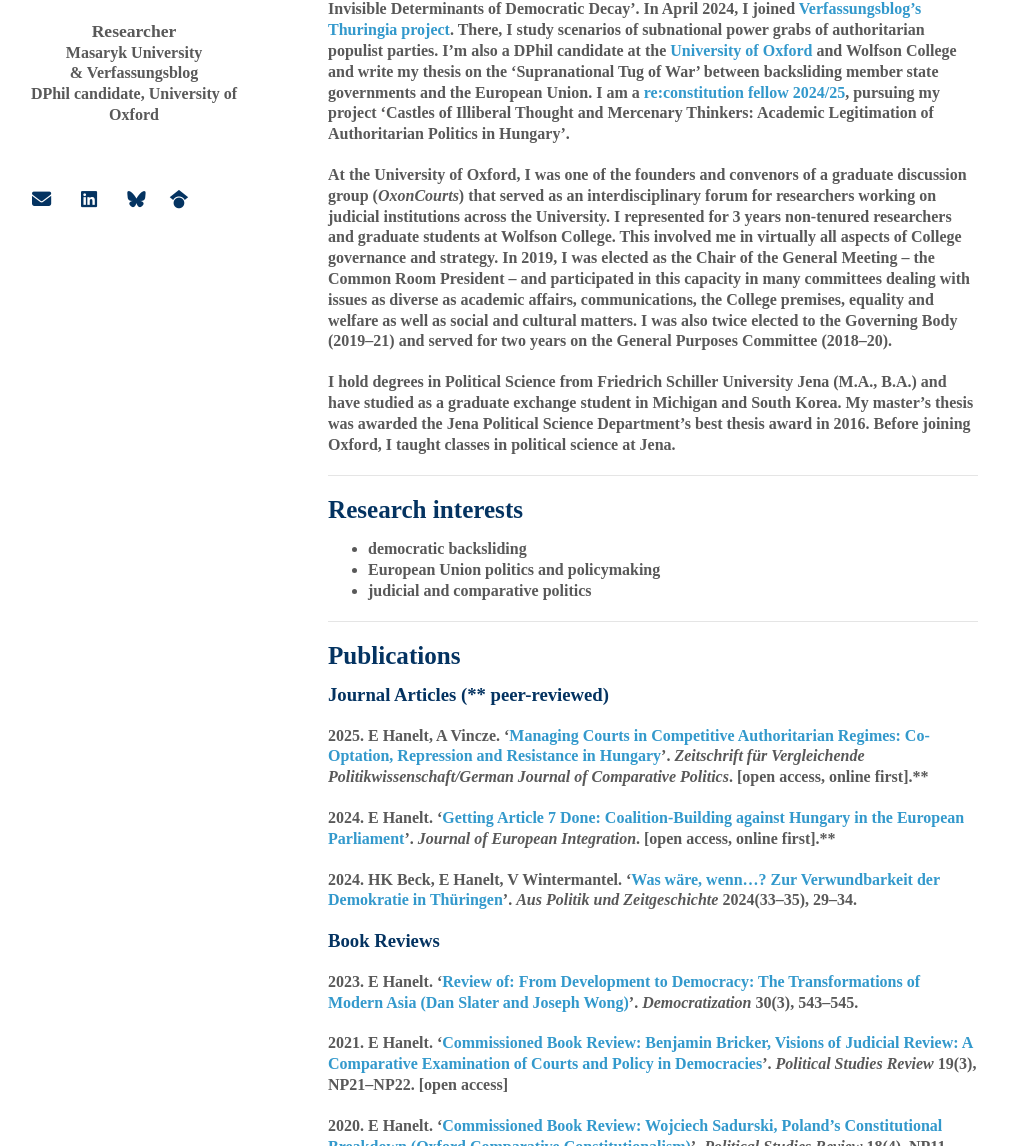
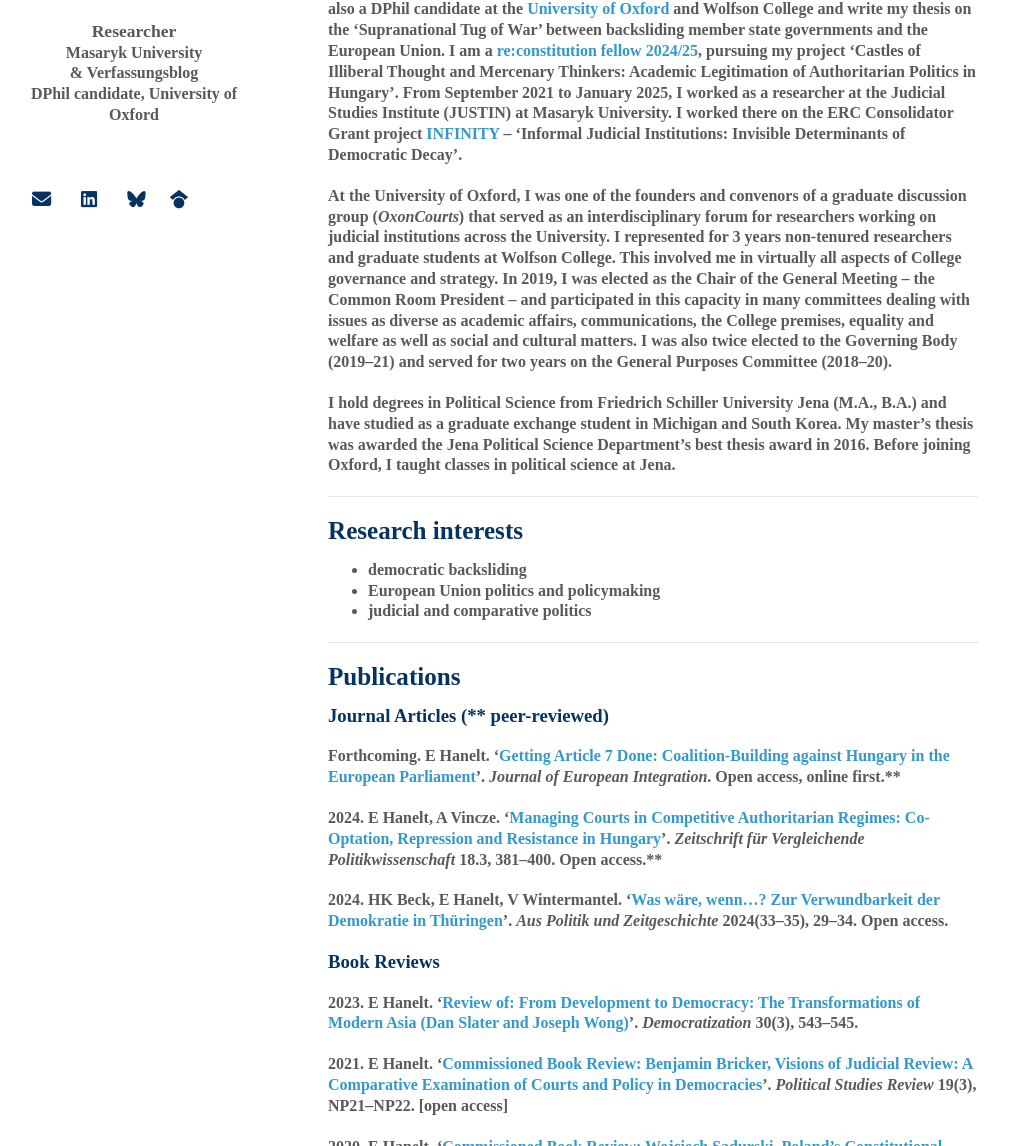
Before and after one commit to EtienneHanelt/etiennehanelt.github.io, a Jekyll site: the page built from index.md, in a window 1280 px wide and 1400 px high. Shown: the part 254-1400 px from the top of the window, without its empty margins (142-1151 px from the left). Built offline with Jekyll 4.4.1, drawn with Linux system fonts in a browser that asks for light colours; nearby versions of some CDN libraries; some web fonts are replaced; a style sheet for code colours, icons or effects is not loaded; our own code applies the rules of GitHub Pages for plain Markdown files; some of the changed text lies outside the part shown.

Commit message:
Update index.md

```diff
--- a/index.md
+++ b/index.md
@@ -6,7 +6,7 @@
 
 I study how authoritarian governments demolish democracy and the rule of law and what can be done to stop them. I'm a political scientist interested in democratic backsliding, especially in Central Eastern Europe, European Union politics, and judicial politics. In particular, I study elite decision-making in various contexts, creating academic work with policy relevance.
 
-I'm a researcher at the Judicial Studies Institute (JUSTIN) at Masaryk University, where I work on the ERC Consolidator Grant project [INFINITY](https://justin.law.muni.cz/en/projects/infinity-2021-2026) – 'Informal Judicial Institutions: Invisible Determinants of Democratic Decay'. In April 2024, I joined [Verfassungsblog's Thuringia project](https://verfassungsblog.de/thuringen-projekt/). There, I study scenarios of subnational power grabs of authoritarian populist parties. I'm also a DPhil candidate at the [University of Oxford](https://www.law.ox.ac.uk/people/etienne-hanelt) and Wolfson College and write my thesis on the 'Supranational Tug of War' between backsliding member state governments and the European Union. I am a [re:constitution fellow 2024/25](https://www.reconstitution.eu/en/fellows/detail/20242025/etienne-hanelt), pursuing my project 'Castles of Illiberal Thought and Mercenary Thinkers: Academic Legitimation of Authoritarian Politics in Hungary'.
+In April 2024, I joined Verfassungsblog and worked first on the [Thuringia project](https://verfassungsblog.de/thuringen-projekt/) and now on the Judiciary project, studying scenarios of power grabs of authoritarian populist parties. I'm also a DPhil candidate at the [University of Oxford](https://www.law.ox.ac.uk/people/etienne-hanelt) and Wolfson College and write my thesis on the 'Supranational Tug of War' between backsliding member state governments and the European Union. I am a [re:constitution fellow 2024/25](https://www.reconstitution.eu/en/fellows/detail/20242025/etienne-hanelt), pursuing my project 'Castles of Illiberal Thought and Mercenary Thinkers: Academic Legitimation of Authoritarian Politics in Hungary'. From September 2021 to January 2025, I worked as a researcher at the Judicial Studies Institute (JUSTIN) at Masaryk University. I worked there on the ERC Consolidator Grant project [INFINITY](https://justin.law.muni.cz/en/projects/infinity-2021-2026) – 'Informal Judicial Institutions: Invisible Determinants of Democratic Decay'.
 
 At the University of Oxford, I was one of the founders and convenors of a graduate discussion group  (_OxonCourts_) that served as an interdisciplinary forum for researchers working on judicial institutions across the University. I represented for 3 years non-tenured researchers and graduate students at Wolfson College. This involved me in virtually all aspects of College governance and strategy. In 2019, I was elected as the Chair of the General Meeting – the Common Room President – and participated in this capacity in many committees dealing with issues as diverse as academic affairs, communications, the College premises, equality and welfare as well as social and cultural matters. I was also twice elected to the Governing Body (2019–21) and served for two years on the General Purposes Committee (2018–20).
 
@@ -34,11 +34,12 @@
 
 ### Journal Articles (** peer-reviewed)
 
-2025\. E Hanelt, A Vincze. '[Managing Courts in Competitive Authoritarian Regimes: Co-Optation, Repression and Resistance in Hungary](https://doi.org/10.1007/s12286-024-00621-y)'. _Zeitschrift für Vergleichende Politikwissenschaft/German Journal of Comparative Politics_. [open access, online first].**
 
-2024\. E Hanelt. '[Getting Article 7 Done: Coalition-Building against Hungary in the European Parliament](https://doi.org/10.1080/07036337.2024.2441977)'. _Journal of European Integration_. [open access, online first].**
+Forthcoming\. E Hanelt. '[Getting Article 7 Done: Coalition-Building against Hungary in the European Parliament](https://doi.org/10.1080/07036337.2024.2441977)'. _Journal of European Integration_. Open access, online first.**
 
-2024\. HK Beck, E Hanelt, V Wintermantel. '[Was wäre, wenn…? Zur Verwundbarkeit der Demokratie in Thüringen](https://www.bpb.de/shop/zeitschriften/apuz/fokus-ostdeutschland-2024/551117/was-waere-wenn/)'. _Aus Politik und Zeitgeschichte_ 2024(33–35), 29–34.
+2024\. E Hanelt, A Vincze. '[Managing Courts in Competitive Authoritarian Regimes: Co-Optation, Repression and Resistance in Hungary](https://doi.org/10.1007/s12286-024-00621-y)'. _Zeitschrift für Vergleichende Politikwissenschaft_ 18.3, 381–400. Open access.**
+
+2024\. HK Beck, E Hanelt, V Wintermantel. '[Was wäre, wenn…? Zur Verwundbarkeit der Demokratie in Thüringen](https://www.bpb.de/shop/zeitschriften/apuz/fokus-ostdeutschland-2024/551117/was-waere-wenn/)'. _Aus Politik und Zeitgeschichte_ 2024(33–35), 29–34. Open access.
 
 
 ### Book Reviews
```
